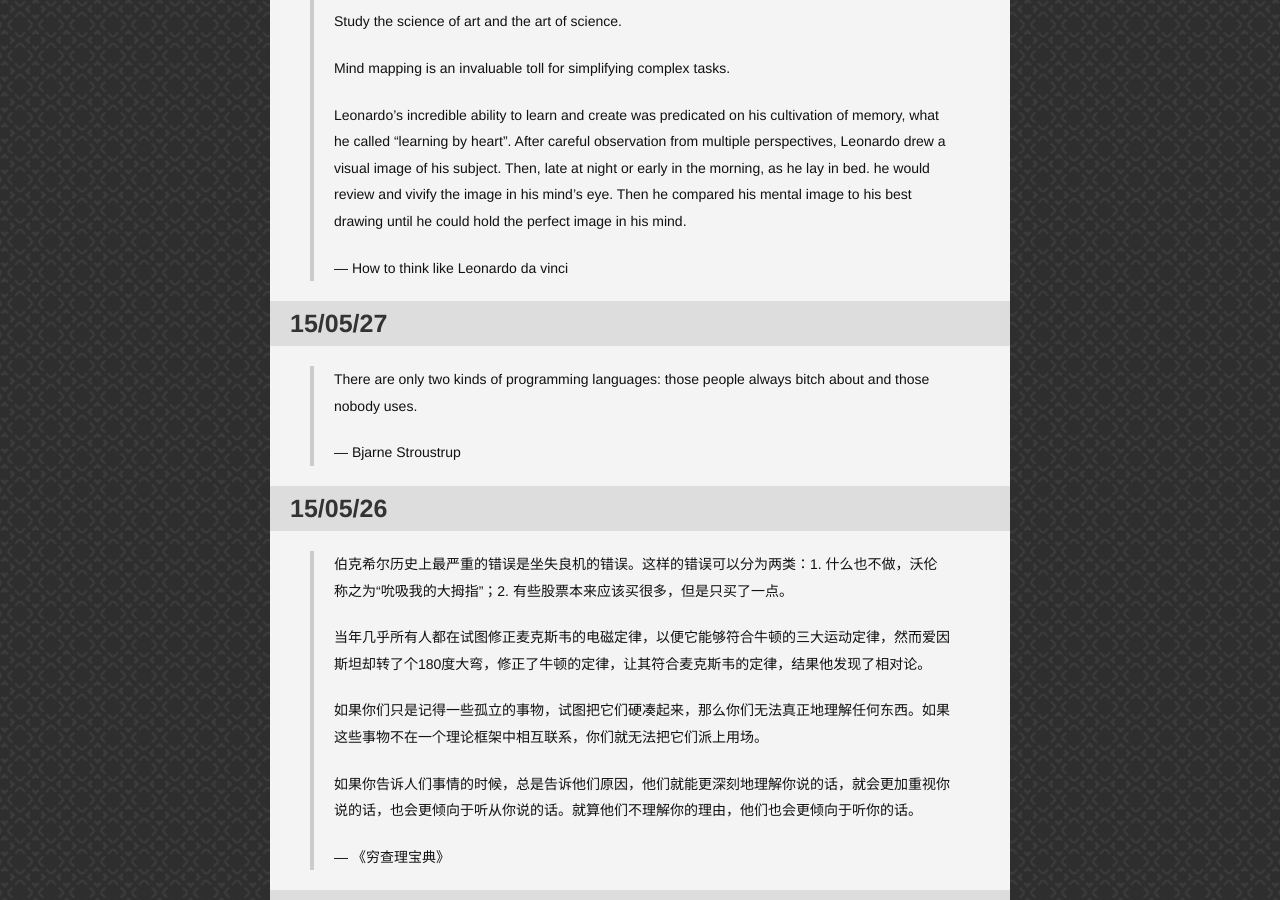
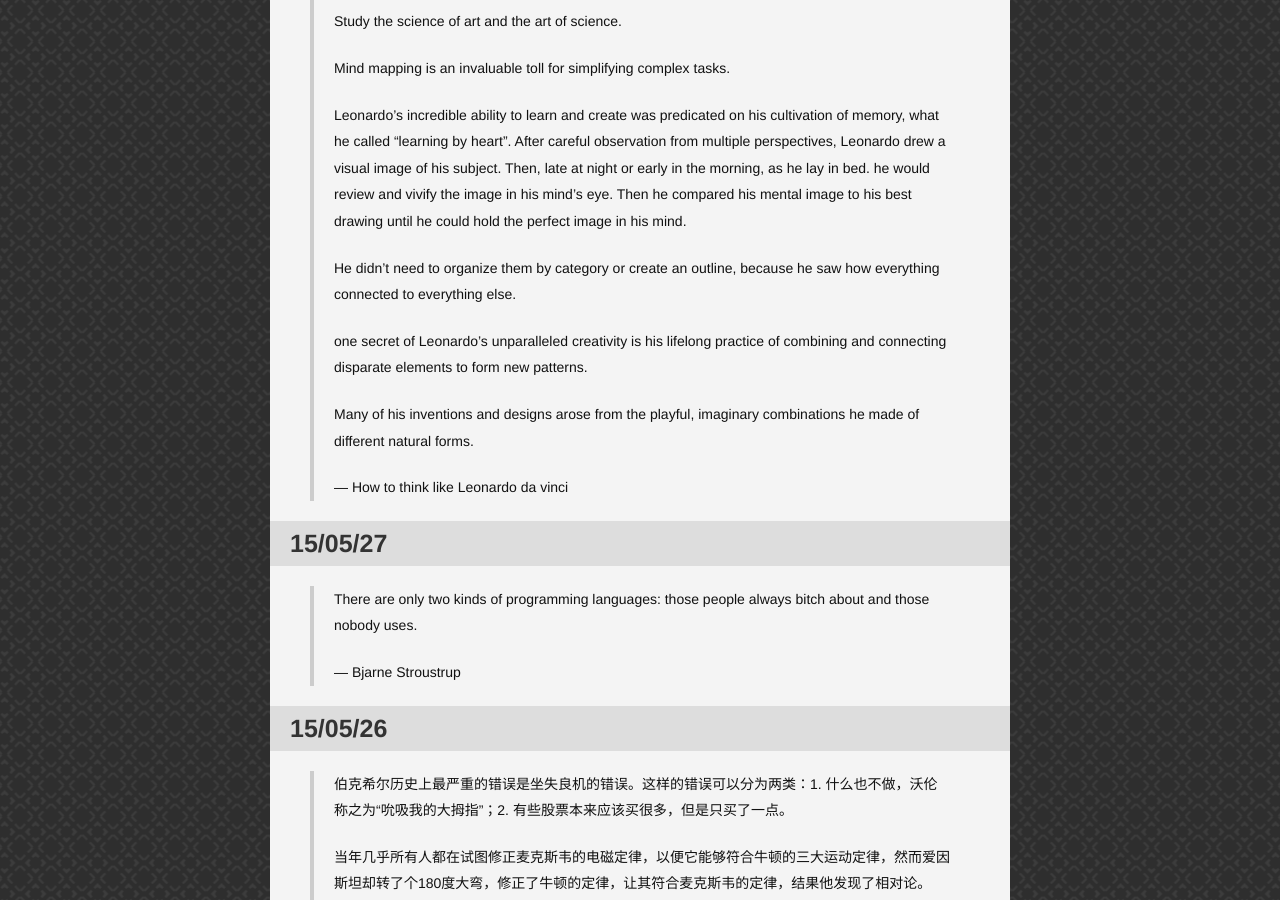
Before and after one commit to limboy/lzyy.github.com, a Jekyll site: the page built from quotes.md, in a window 1280 px wide and 900 px high, scrolled down 1119 px. Built offline with Jekyll 4.4.1, drawn with Linux system fonts in a browser that asks for light colours; Markdown is read by kramdown in place of the engine named in the settings; comment, search, counter and statistics services are not loaded.

Commit message:
Add some quotes

```diff
--- a/quotes.md
+++ b/quotes.md
@@ -29,6 +29,12 @@ title: Quotes
 > Mind mapping is an invaluable toll for simplifying complex tasks.
 >
 > Leonardo's incredible ability to learn and create was predicated on his cultivation of memory, what he called "learning by heart". After careful observation from multiple perspectives, Leonardo drew a visual image of his subject. Then, late at night or early in the morning, as he lay in bed. he would review and vivify the image in his mind's eye. Then he compared his mental image to his best drawing until he could hold the perfect image in his mind.
+>
+> He didn't need to organize them by category or create an outline, because he saw how everything connected to everything else.
+>
+> one secret of Leonardo's unparalleled creativity is his lifelong practice of combining and connecting disparate elements to form new patterns.
+>
+> Many of his inventions and designs arose from the playful, imaginary combinations he made of different natural forms.
 >
 > — How to think like Leonardo da vinci
 
```
